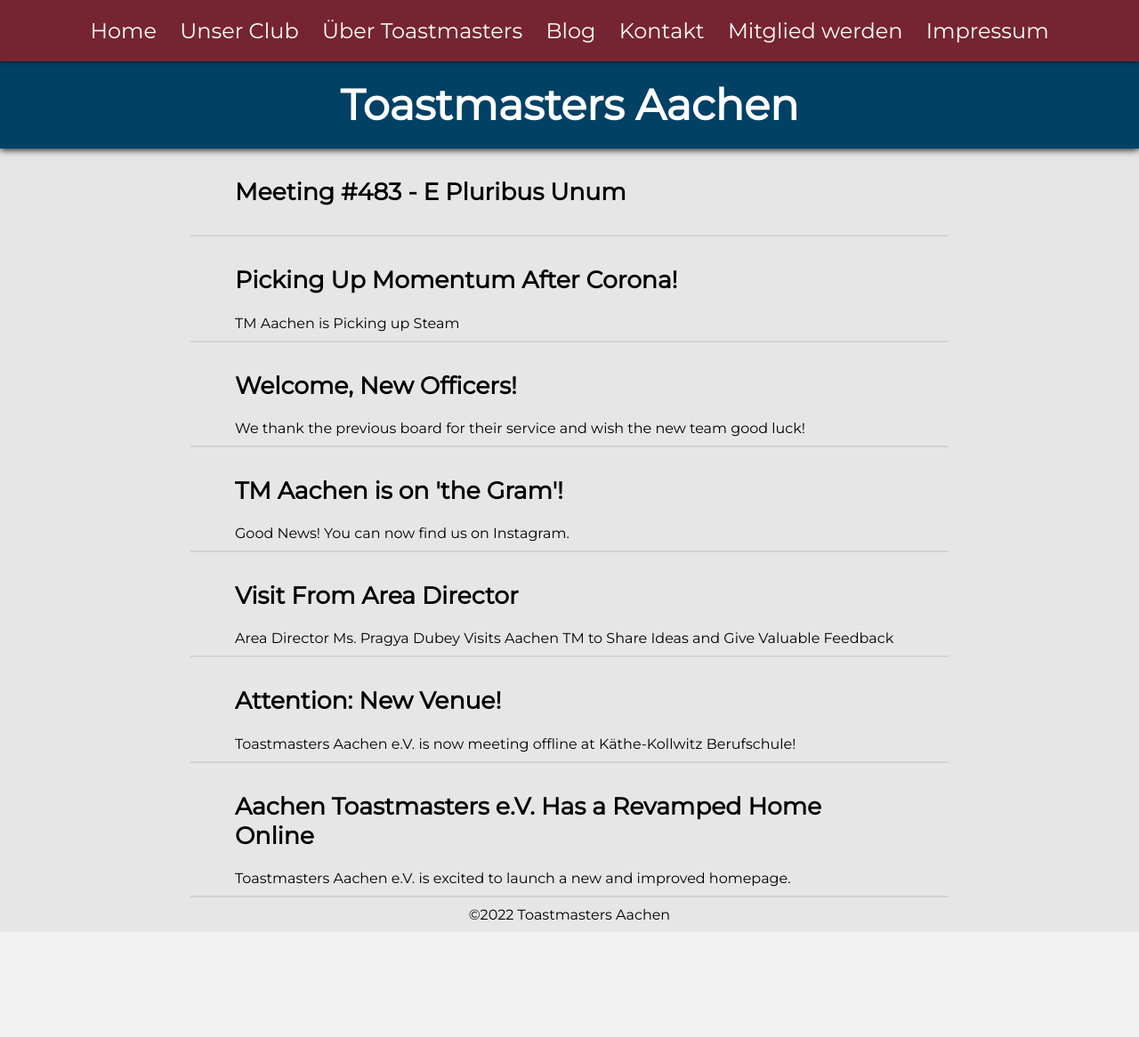
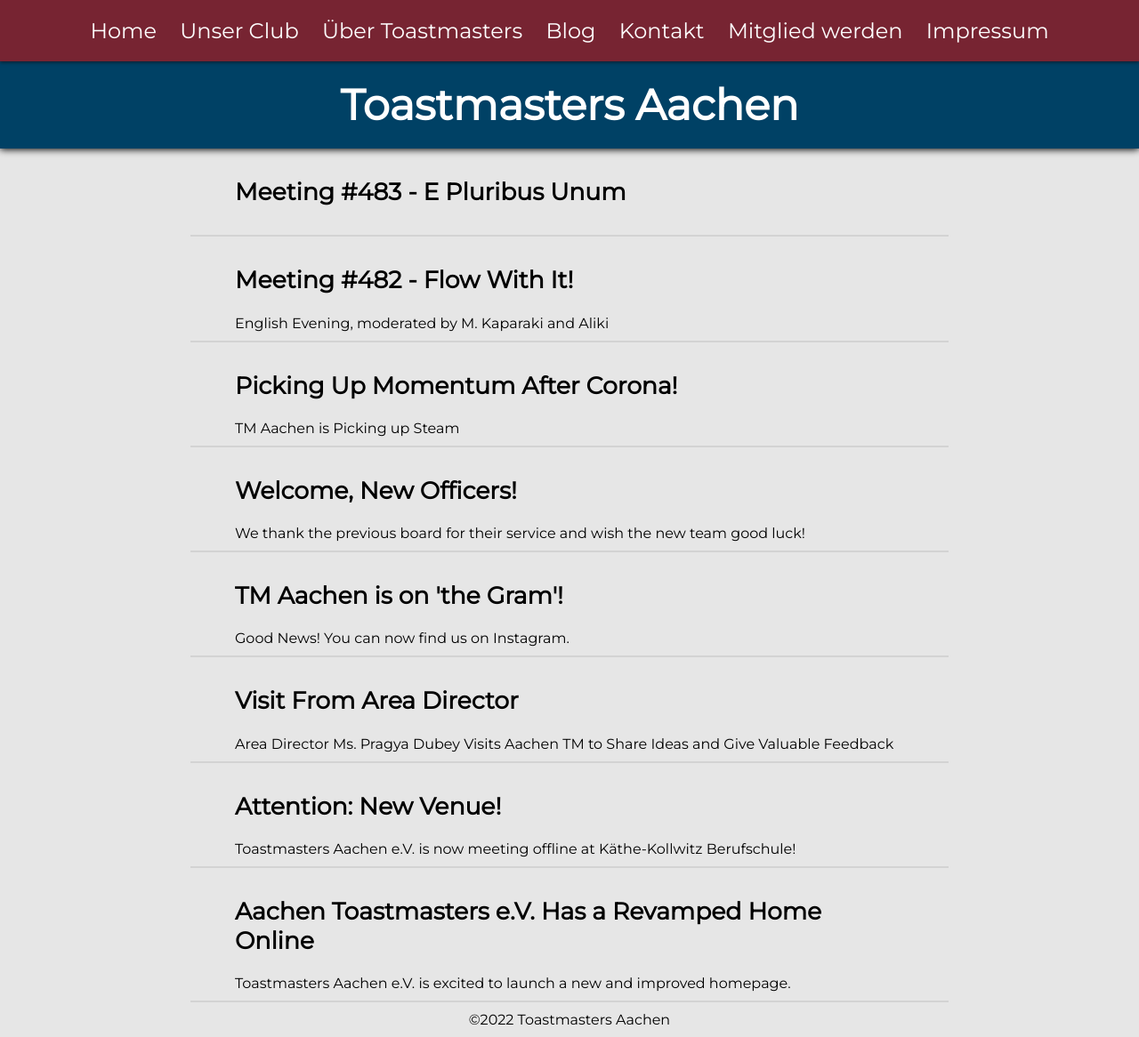
Before and after one commit to toastmasters-aachen/toastmasters-aachen.github.io, a Jekyll site: the page built from blog.html, in a window 1280 px wide. Shown: the whole page at 89% size. Built offline with Jekyll 4.4.1, drawn with Linux system fonts in a browser that asks for light colours; before the commit the page ends 1048 px from its top, so only the background shows below that.

Commit message:
Update 2022-09-25-Meeting-482-Flow-with-it.md

```diff
--- a/_posts/2022-09-25-Meeting-482-Flow-with-it.md
+++ b/_posts/2022-09-25-Meeting-482-Flow-with-it.md
@@ -2,8 +2,10 @@
 layout: post
 title: "Meeting #482 - Flow With It!"
 category: news
-published: false
-excerpt: ""
+published: True
+excerpt: " English Evening, moderated by M. Kaparaki and Aliki"
 ---
 
-#
+# We found our flow!
+
+<img src="/assets/images/tmclubgrouppic2.jpeg" width="400">
```
